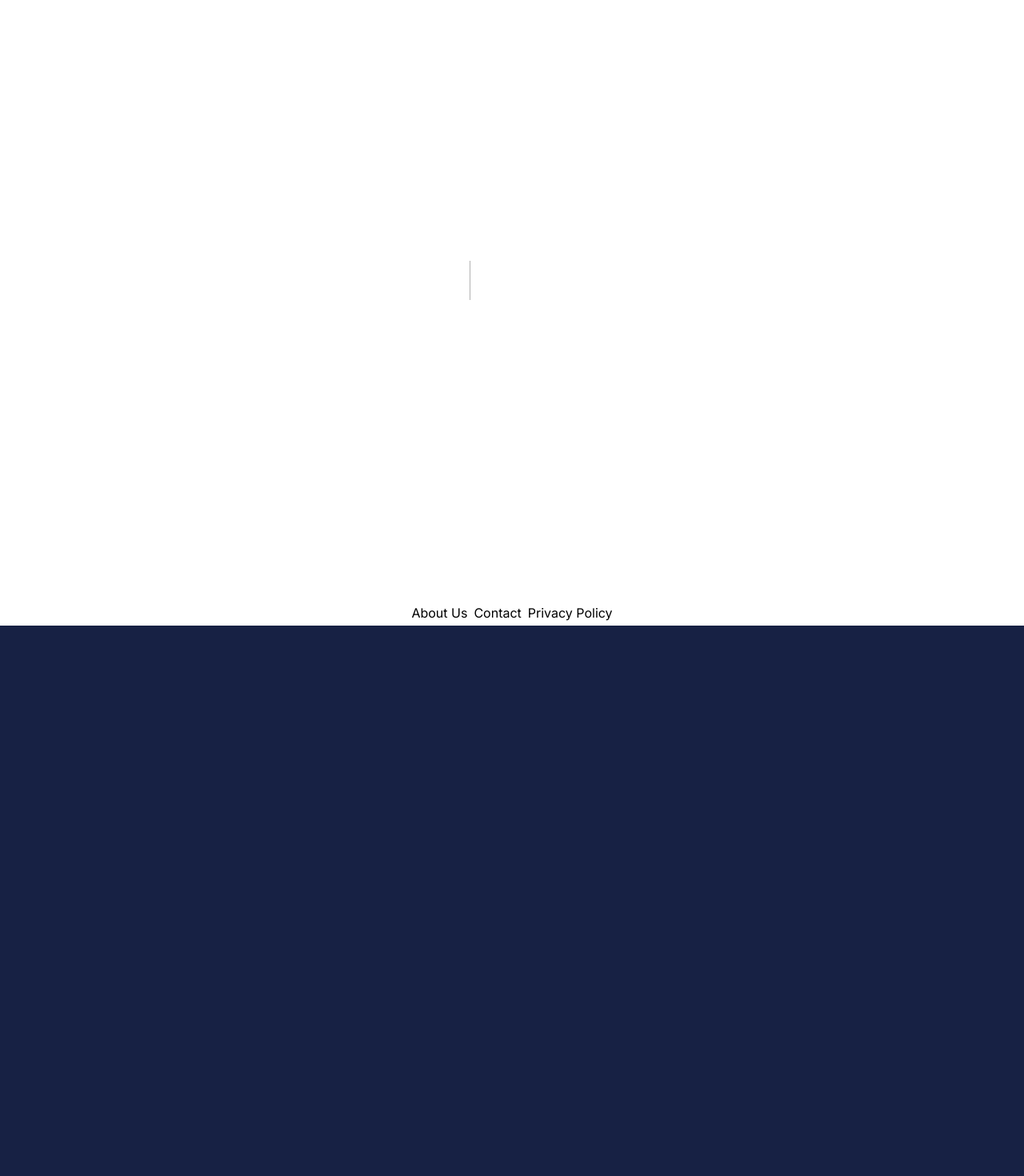
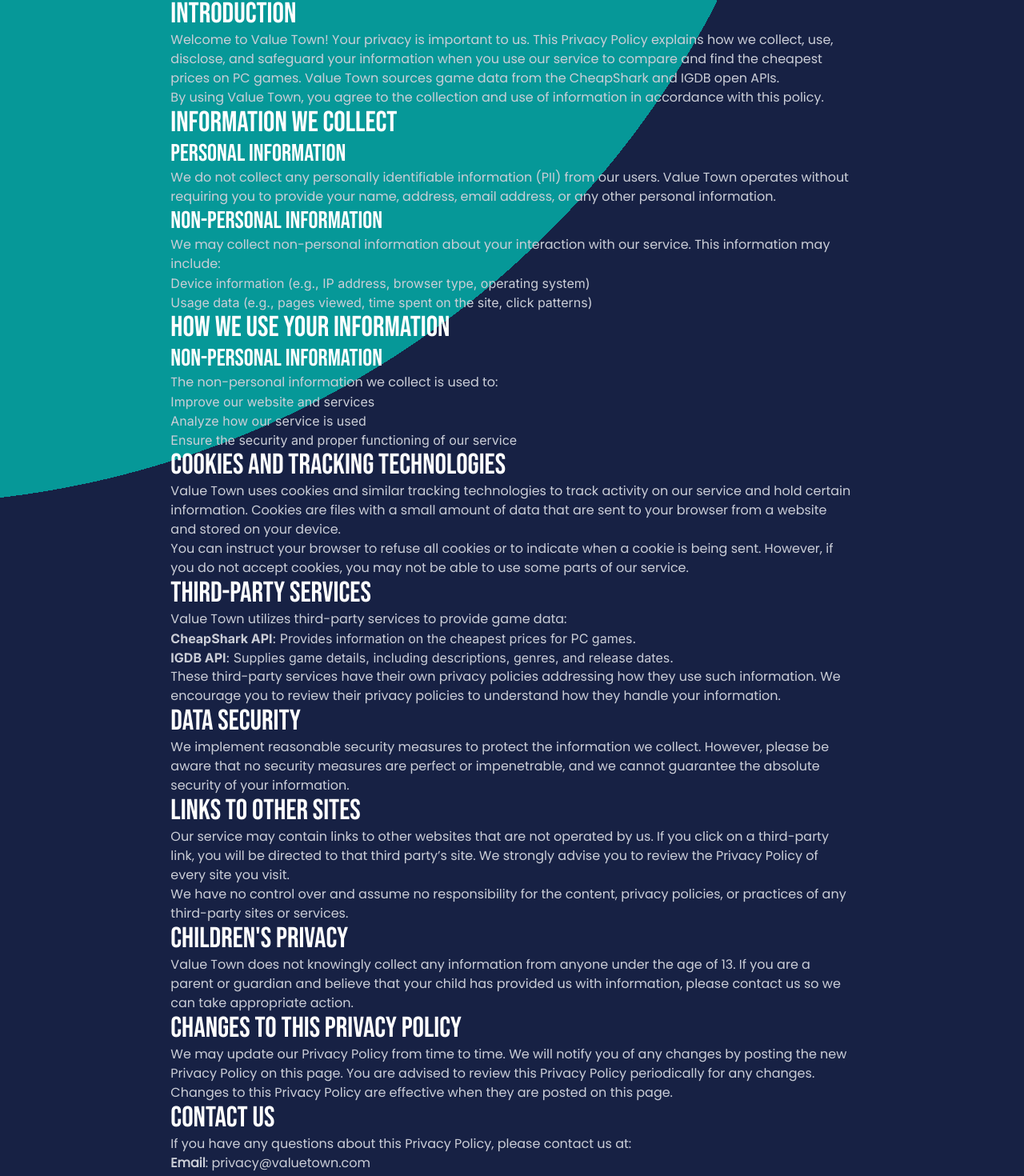
Before and after one commit to AntonJonsson94/GameStore, a Next.js app: page /privacy in a window 1280 px wide. Before the commit this address had no page. Shown: the part 290-1760 px from the top of the page at 80% size. Before the commit the page ends 1072 px from the top, so only its background shows below. Built offline with nearby package versions, Linux system fonts and the light colour scheme.

Commit message:
footer & default styling for headings

```diff
--- /dev/null
+++ b/src/app/about/page.tsx
@@ -0,0 +1,32 @@
+export default function About() {
+  return (
+    <article>
+      <section>
+        <h3>Welcome to Value Town</h3>
+        <p>Your ultimate destination for finding the best deals on PC games! We understand how important it is for gamers to get the best value for their money, and our mission is to help you do just that. By leveraging data from the CheapShark and IGDB open APIs, Value Town provides you with comprehensive and up-to-date information on the cheapest prices and detailed game descriptions, ensuring you can make informed purchasing decisions.</p>
+      </section>
+      <section>
+        <h3>What We Do</h3>
+        <ul>
+          <li><strong>Price Comparison</strong>: We compare prices from various online retailers to bring you the best deals on PC games.</li>
+          <li><strong>Game Information</strong>: Get detailed information about games, including descriptions, genres, release dates, and more.</li>
+          <li><strong>User-Friendly Interface</strong>: Our easy-to-use interface makes it simple to search for and find the games you love at the lowest prices.</li>
+        </ul>
+      </section>
+      <section>
+        <h3>Our Vision</h3>
+        <p>At Value Town, we aim to be the go-to resource for gamers looking to save money on their favorite hobby. We are passionate about gaming and committed to providing a service that helps our users get the most out of their gaming budget.</p>
+      </section>
+      <section>
+        <h3>Our Data Sources</h3>
+        <ul>
+          <li><strong>CheapShark API</strong>: Provides real-time data on the best prices for PC games across multiple online stores.</li>
+          <li><strong>IGDB API</strong>: Supplies extensive game details, helping you to learn more about the games you&apos;re interested in.</li>
+        </ul>
+      </section>
+      <footer>
+        <p>Thank you for choosing Value Town. Happy gaming and happy saving!</p>
+      </footer>
+    </article>
+  )
+}
--- a/src/app/components/Footer.tsx
+++ b/src/app/components/Footer.tsx
@@ -3,10 +3,13 @@
 
 export default function Footer() {
   return (
-    <footer className="flex justify-center">
-      <Link href={"/"} className="m-1">About Us</Link>
-      <Link href={"/"} className="m-1">Contact</Link>
-      <Link href={"/"} className="m-1">Privacy Policy</Link>
+    <footer className="flex flex-col w-2/3 mx-auto my-10 justify-center md:justify-left">
+      <h2 className="text-2xl hover:underline w-fit"><Link href={"/"}>Value Town</Link></h2>
+      <div className="pl-2">
+        <h3 className="text-xl hover:underline w-fit"><Link href={"/about"} className="m-1">About Us</Link></h3>
+        <h3 className="text-xl hover:underline w-fit"><Link href={"/contact"} className="m-1">Contact</Link></h3>
+        <h3 className="text-xl hover:underline w-fit"><Link href={"/privacy"} className="m-1">Privacy Policy</Link></h3>
+      </div>
     </footer>
   );
 }
--- /dev/null
+++ b/src/app/contact/page.tsx
@@ -0,0 +1,38 @@
+export default function Contact() {
+  return (
+    <article>
+      <h2>Contact Value Town</h2>
+      <section>
+        <h3>We&apos;d love to hear from you!</h3>
+        <p>Whether you have questions, feedback, or need assistance, feel free to reach out to us. Your input helps us improve our service and provide the best experience possible.</p>
+      </section>
+      <section>
+        <h3>General Inquiries</h3>
+        <p>For general questions or comments, please contact us at:</p>
+        <p><strong>Email</strong>: <a href="mailto:info@valuetown.com">info@valuetown.com</a></p>
+      </section>
+      <section>
+        <h3>Support</h3>
+        <p>If you need help or have any issues with our service, our support team is here to assist you. Reach out to us at:</p>
+        <p><strong>Email</strong>: <a href="mailto:support@valuetown.com">support@valuetown.com</a></p>
+      </section>
+      <section>
+        <h3>Business Inquiries</h3>
+        <p>For business partnerships, media inquiries, or other professional matters, please contact us at:</p>
+        <p><strong>Email</strong>: <a href="mailto:business@valuetown.com">business@valuetown.com</a></p>
+      </section>
+      <section>
+        <h3>Social Media</h3>
+        <p>Stay connected and follow us on our social media channels:</p>
+        <ul>
+          <li><strong>Twitter</strong>: <a href="https://twitter.com/ValueTown" target="_blank">@ValueTown</a></li>
+          <li><strong>Facebook</strong>: <a href="https://facebook.com/ValueTown" target="_blank">facebook.com/ValueTown</a></li>
+          <li><strong>Instagram</strong>: <a href="https://instagram.com/ValueTownGaming" target="_blank">@ValueTownGaming</a></li>
+        </ul>
+      </section>
+      <footer>
+        <p>We strive to respond to all inquiries as quickly as possible. Thank you for choosing Value Town, and we look forward to assisting you!</p>
+      </footer>
+    </article>
+  )
+}
--- a/src/app/globals.css
+++ b/src/app/globals.css
@@ -26,7 +26,24 @@
   h6 {
     @apply font-bebas-neue text-info font-normal;
   }
-
+  h1 {
+    @apply text-6xl;
+  }
+  h2 {
+    @apply text-5xl;
+  }
+  h3 {
+    @apply text-4xl;
+  }
+  h4 {
+    @apply text-3xl;
+  }
+  h5 {
+    @apply text-2xl;
+  }
+  h6 {
+    @apply text-xl;
+  }
   p {
     @apply font-poppins;
   }
--- /dev/null
+++ b/src/app/privacy/page.tsx
@@ -0,0 +1,71 @@
+export default function Privacy() {
+  return (
+    <article>
+      <h2>Privacy Policy</h2>
+      <section>
+        <h3>Introduction</h3>
+        <p>Welcome to Value Town! Your privacy is important to us. This Privacy Policy explains how we collect, use, disclose, and safeguard your information when you use our service to compare and find the cheapest prices on PC games. Value Town sources game data from the CheapShark and IGDB open APIs.</p>
+        <p>By using Value Town, you agree to the collection and use of information in accordance with this policy.</p>
+      </section>
+      <section>
+        <h3>Information We Collect</h3>
+        <h4>Personal Information</h4>
+        <p>We do not collect any personally identifiable information (PII) from our users. Value Town operates without requiring you to provide your name, address, email address, or any other personal information.</p>
+        <h4>Non-Personal Information</h4>
+        <p>We may collect non-personal information about your interaction with our service. This information may include:</p>
+        <ul>
+          <li>Device information (e.g., IP address, browser type, operating system)</li>
+          <li>Usage data (e.g., pages viewed, time spent on the site, click patterns)</li>
+        </ul>
+      </section>
+      <section>
+        <h3>How We Use Your Information</h3>
+        <h4>Non-Personal Information</h4>
+        <p>The non-personal information we collect is used to:</p>
+        <ul>
+          <li>Improve our website and services</li>
+          <li>Analyze how our service is used</li>
+          <li>Ensure the security and proper functioning of our service</li>
+        </ul>
+      </section>
+      <section>
+        <h3>Cookies and Tracking Technologies</h3>
+        <p>Value Town uses cookies and similar tracking technologies to track activity on our service and hold certain information. Cookies are files with a small amount of data that are sent to your browser from a website and stored on your device.</p>
+        <p>You can instruct your browser to refuse all cookies or to indicate when a cookie is being sent. However, if you do not accept cookies, you may not be able to use some parts of our service.</p>
+      </section>
+      <section>
+        <h3>Third-Party Services</h3>
+        <p>Value Town utilizes third-party services to provide game data:</p>
+        <ul>
+          <li><strong>CheapShark API</strong>: Provides information on the cheapest prices for PC games.</li>
+          <li><strong>IGDB API</strong>: Supplies game details, including descriptions, genres, and release dates.</li>
+        </ul>
+        <p>These third-party services have their own privacy policies addressing how they use such information. We encourage you to review their privacy policies to understand how they handle your information.</p>
+      </section>
+      <section>
+        <h3>Data Security</h3>
+        <p>We implement reasonable security measures to protect the information we collect. However, please be aware that no security measures are perfect or impenetrable, and we cannot guarantee the absolute security of your information.</p>
+      </section>
+      <section>
+        <h3>Links to Other Sites</h3>
+        <p>Our service may contain links to other websites that are not operated by us. If you click on a third-party link, you will be directed to that third party’s site. We strongly advise you to review the Privacy Policy of every site you visit.</p>
+        <p>We have no control over and assume no responsibility for the content, privacy policies, or practices of any third-party sites or services.</p>
+      </section>
+      <section>
+        <h3>Children's Privacy</h3>
+        <p>Value Town does not knowingly collect any information from anyone under the age of 13. If you are a parent or guardian and believe that your child has provided us with information, please contact us so we can take appropriate action.</p>
+      </section>
+      <section>
+        <h3>Changes to This Privacy Policy</h3>
+        <p>We may update our Privacy Policy from time to time. We will notify you of any changes by posting the new Privacy Policy on this page. You are advised to review this Privacy Policy periodically for any changes.</p>
+        <p>Changes to this Privacy Policy are effective when they are posted on this page.</p>
+      </section>
+      <section>
+        <h3>Contact Us</h3>
+        <p>If you have any questions about this Privacy Policy, please contact us at:</p>
+        <p><strong>Email</strong>: <a href="mailto:privacy@valuetown.com">privacy@valuetown.com</a></p>
+      </section>
+    </article>
+
+  )
+}
```
